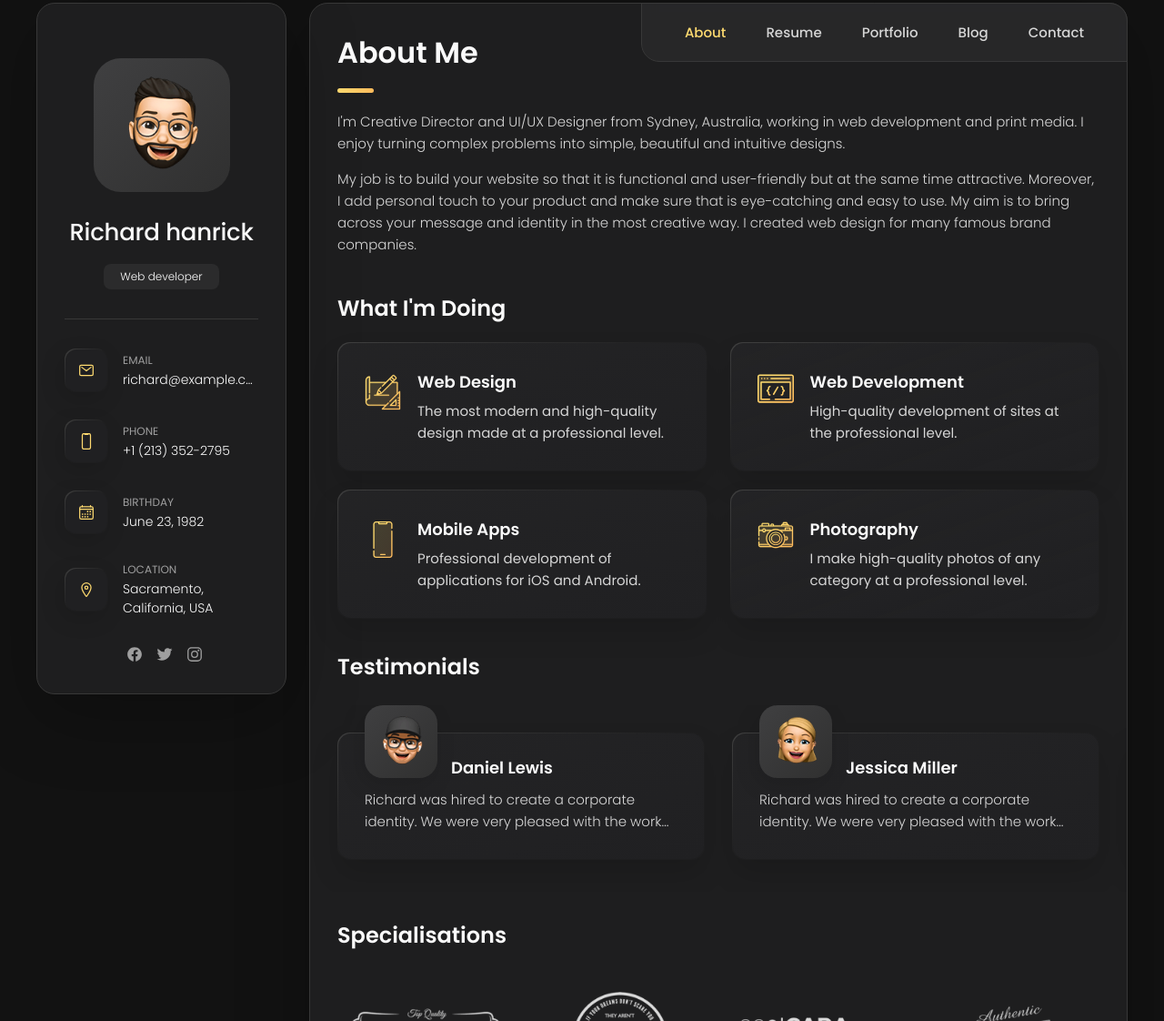
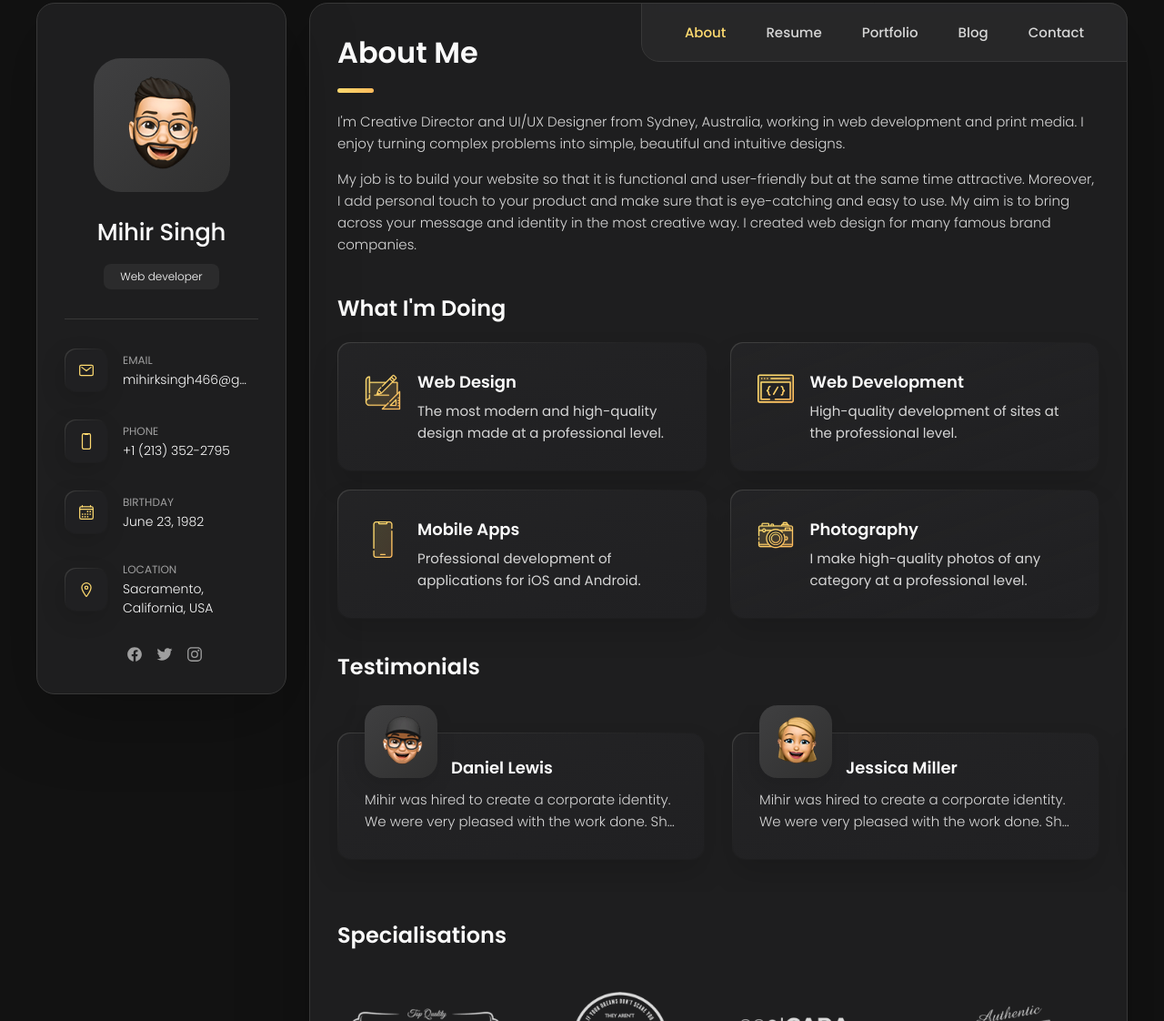
Before and after one commit to mihirksingh21/mihirksingh21.github.io, a plain HTML site: page index.html in a window 1280 px wide. Shown: the part 57-1179 px from the top of the page at 91% size. Drawn offline with nearby package versions, Linux system fonts and the light colour scheme; files whose address does not match are found by name.

Commit message:
made few changes

```diff
--- a/index.html
+++ b/index.html
@@ -43,11 +43,11 @@
       <div class="sidebar-info">
 
         <figure class="avatar-box">
-          <img src="./images/my-avatar.png" alt="Richard hanrick" width="80">
+          <img src="./images/my-avatar.png" alt="Mihir hanrick" width="80">
         </figure>
 
         <div class="info-content">
-          <h1 class="name" title="Richard hanrick">Richard hanrick</h1>
+          <h1 class="name" title="Mihir Singh">Mihir Singh</h1>
 
           <p class="title">Web developer</p>
         </div>
@@ -75,7 +75,7 @@
             <div class="contact-info">
               <p class="contact-title">Email</p>
 
-              <a href="mailto:richard@example.com" class="contact-link">richard@example.com</a>
+              <a href="mailto:mihirksingh466@gmail.com" class="contact-link">mihirksingh466@gmail.com</a>
             </div>
 
           </li>
@@ -326,7 +326,7 @@
 
                 <div class="testimonials-text" data-testimonials-text>
                   <p>
-                    Richard was hired to create a corporate identity. We were very pleased with the work done. She has a
+                    Mihir was hired to create a corporate identity. We were very pleased with the work done. She has a
                     lot of experience
                     and is very concerned about the needs of client. Lorem ipsum dolor sit amet, ullamcous cididt
                     consectetur adipiscing
@@ -348,7 +348,7 @@
 
                 <div class="testimonials-text" data-testimonials-text>
                   <p>
-                    Richard was hired to create a corporate identity. We were very pleased with the work done. She has a
+                    Mihir was hired to create a corporate identity. We were very pleased with the work done. She has a
                     lot of experience
                     and is very concerned about the needs of client. Lorem ipsum dolor sit amet, ullamcous cididt
                     consectetur adipiscing
@@ -370,7 +370,7 @@
 
                 <div class="testimonials-text" data-testimonials-text>
                   <p>
-                    Richard was hired to create a corporate identity. We were very pleased with the work done. She has a
+                    Mihir was hired to create a corporate identity. We were very pleased with the work done. She has a
                     lot of experience
                     and is very concerned about the needs of client. Lorem ipsum dolor sit amet, ullamcous cididt
                     consectetur adipiscing
@@ -392,7 +392,7 @@
 
                 <div class="testimonials-text" data-testimonials-text>
                   <p>
-                    Richard was hired to create a corporate identity. We were very pleased with the work done. She has a
+                    Mihir was hired to create a corporate identity. We were very pleased with the work done. She has a
                     lot of experience
                     and is very concerned about the needs of client. Lorem ipsum dolor sit amet, ullamcous cididt
                     consectetur adipiscing
@@ -438,7 +438,7 @@
 
               <div data-modal-text>
                 <p>
-                  Richard was hired to create a corporate identity. We were very pleased with the work done. She has a
+                  Mihir was hired to create a corporate identity. We were very pleased with the work done. She has a
                   lot of experience
                   and is very concerned about the needs of client. Lorem ipsum dolor sit amet, ullamcous cididt
                   consectetur adipiscing
```
Also changed, not shown: style.css (+2 -42 lines).
